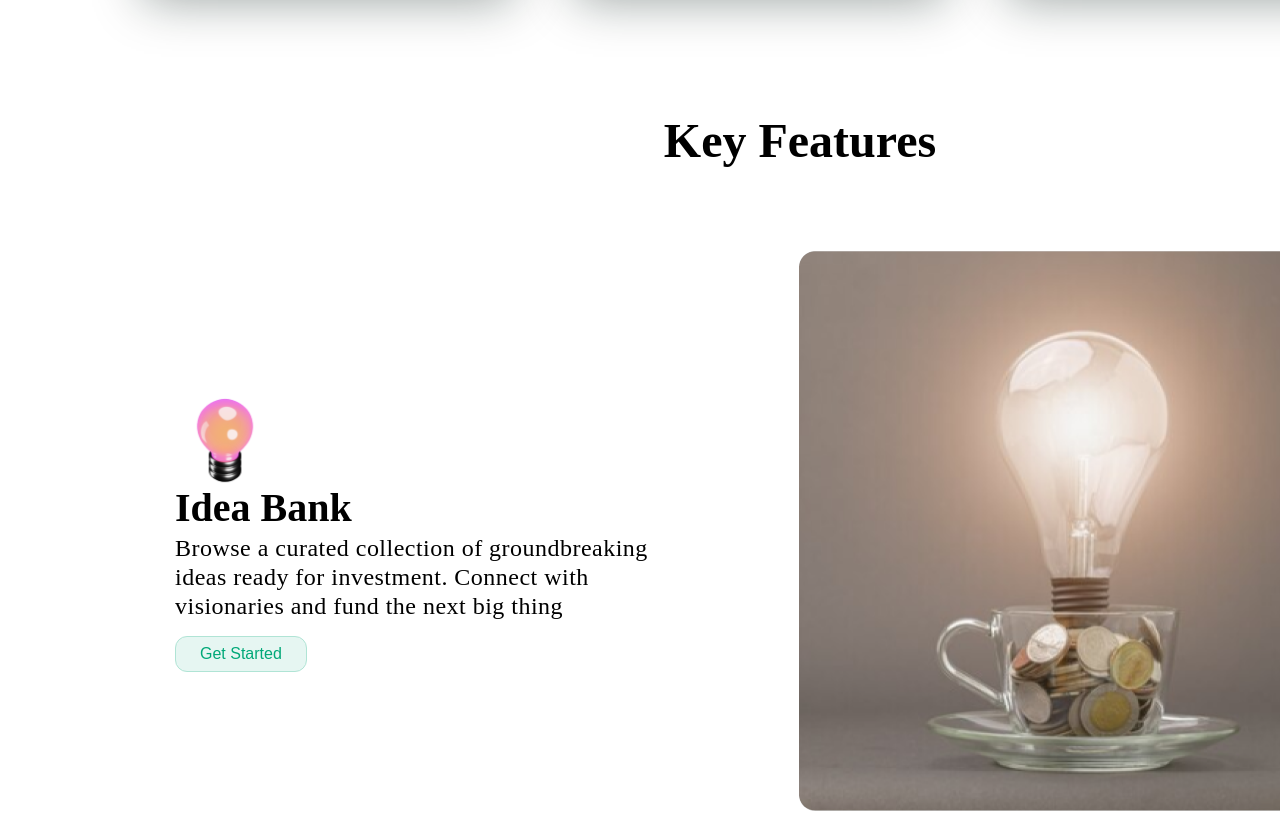
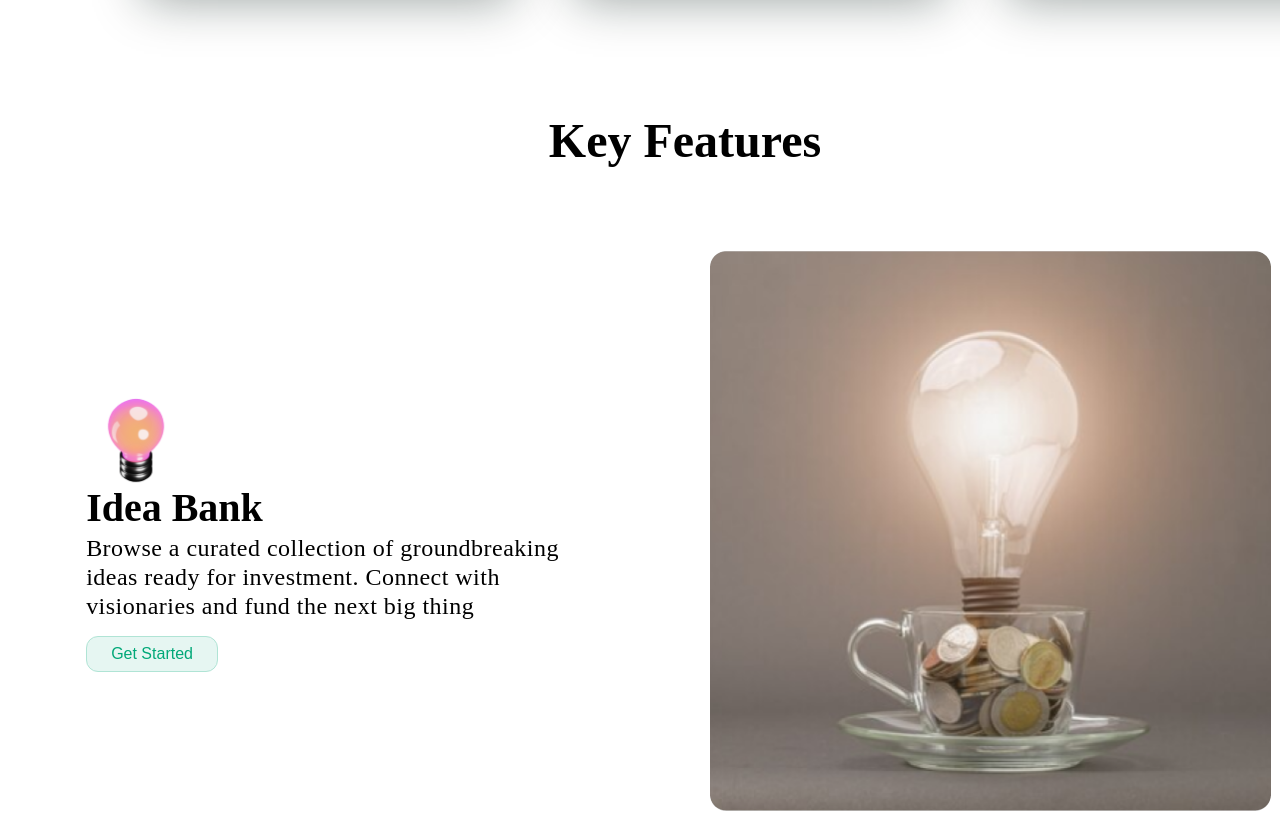
Before and after one commit to Jedbert/SeedPod, a website: page index.html in a window 1280 px wide. Shown: the part 1676-2489 px from the top of the page. Drawn offline with nearby package versions, Linux system fonts and the light colour scheme; a web font is replaced by a local one.

Commit message:
Secondary responsive style commit 12/08/2024. 09:44am

```diff
--- a/src/css/styles.css
+++ b/src/css/styles.css
@@ -547,6 +547,7 @@ header {
     align-items: center;
     gap: 5.0625rem;
     margin-top: 10%;
+    margin-left: 45px;
 }
 
 #features h2 {
@@ -558,6 +559,9 @@ header {
     font-weight: 700;
     line-height: 90%;
     align-self: stretch;
+    width: 45vw;
+    margin-left: 15vw;
+
 }
 
 #features .right {
@@ -567,7 +571,8 @@ header {
     gap: 7rem;
     align-self: stretch;
     border-radius: 0.5rem;
-    margin-right: 5vw;
+    margin-left: -5.5vw;
+    width: 85vw;
 }
 
 #features .right:nth-of-type(2n) {
```
Also changed, not shown: src/css/media.css (+36 -2 lines).
